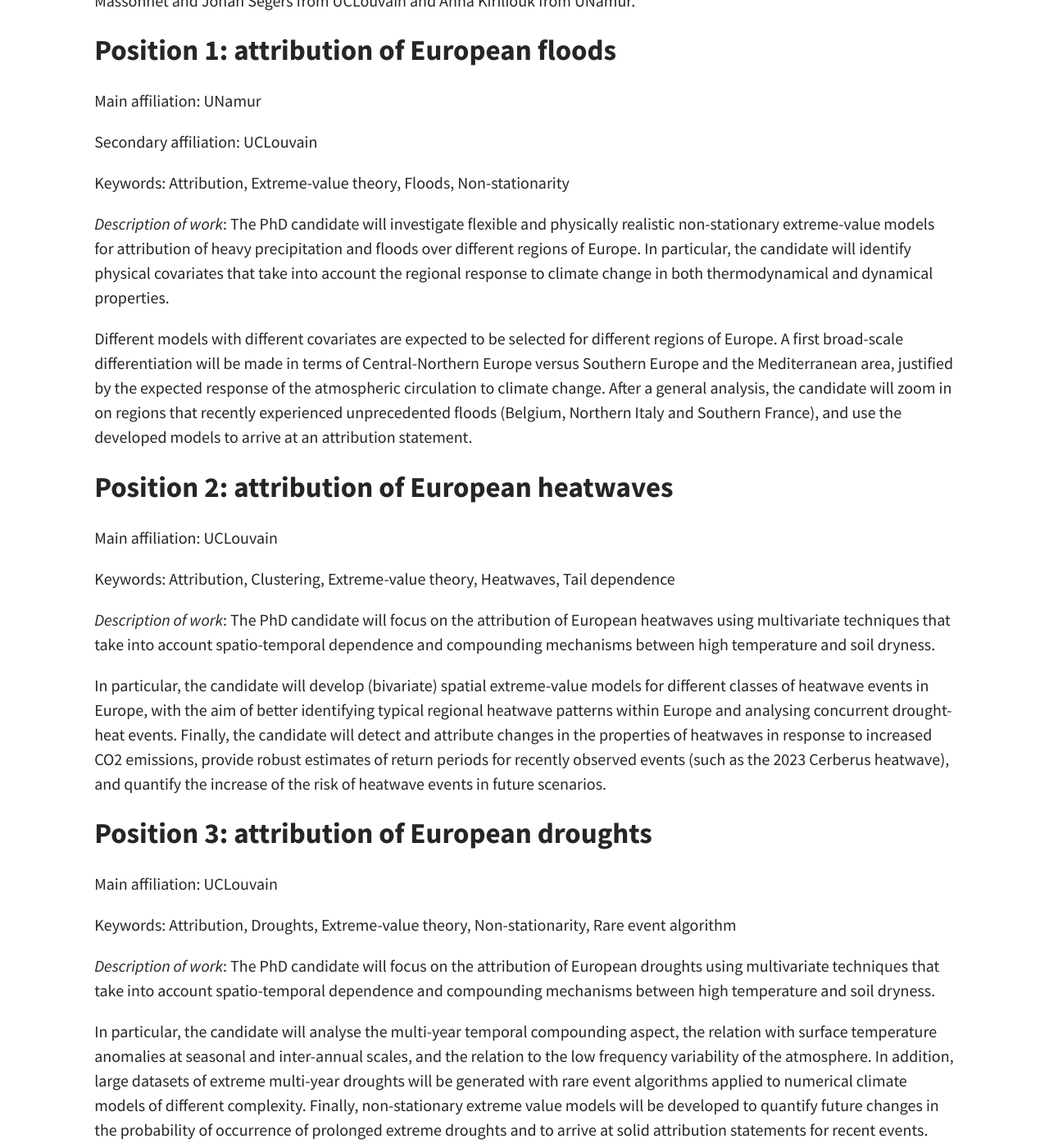
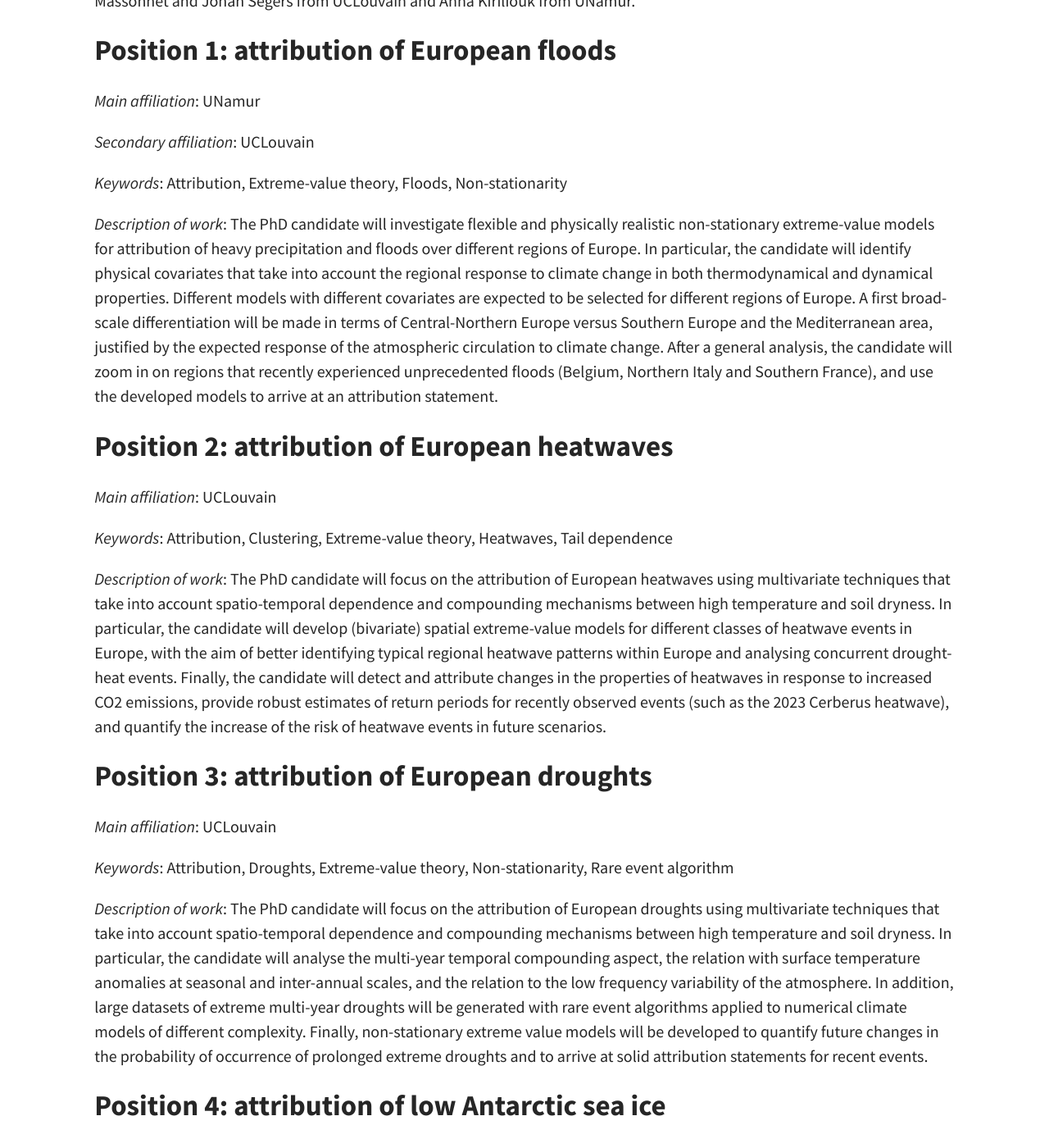
Before and after one commit to frragone/exalt-project.github.io, a Jekyll site: the page built from pages/4_Positions.md, in a window 1280 px wide and 1400 px high, scrolled down 1177 px. Shown: the whole window at 82% size. Built offline with Jekyll 4.4.1, drawn with Linux system fonts in a browser that asks for light colours; a script that is not in the unit is left out; part of the change alters nothing that is shown; some of the changed text lies outside the part shown.

```diff
--- a/pages/4_Positions.md
+++ b/pages/4_Positions.md
@@ -38,19 +38,17 @@ Anna Kiriliouk from UNamur.
 
 ## Position 1: attribution of European floods
 
-Main affiliation: UNamur
+*Main affiliation*: UNamur
 
-Secondary affiliation: UCLouvain
+*Secondary affiliation*: UCLouvain
 
-Keywords: Attribution, Extreme-value theory, Floods, Non-stationarity
+*Keywords*: Attribution, Extreme-value theory, Floods, Non-stationarity
 
 
 *Description of work*: The PhD candidate will investigate flexible and physically realistic non-stationary extreme-value models
 for attribution of heavy precipitation and floods over different regions of Europe. In particular, the
 candidate will identify physical covariates that take into account the regional response to climate change
-in both thermodynamical and dynamical properties.
-
-Different models with different covariates are expected to be selected for different regions of Europe.
+in both thermodynamical and dynamical properties. Different models with different covariates are expected to be selected for different regions of Europe.
 A first broad-scale differentiation will be made in terms of Central-Northern Europe versus Southern
 Europe and the Mediterranean area, justified by the expected response of the atmospheric circulation to
 climate change. After a general analysis, the candidate will zoom in on regions that recently experienced
@@ -59,15 +57,13 @@ arrive at an attribution statement.
 
 ## Position 2: attribution of European heatwaves
 
-Main affiliation: UCLouvain
+*Main affiliation*: UCLouvain
 
-Keywords: Attribution, Clustering, Extreme-value theory, Heatwaves, Tail dependence
+*Keywords*: Attribution, Clustering, Extreme-value theory, Heatwaves, Tail dependence
 
 *Description of work*: The PhD candidate will focus on the attribution of European heatwaves using multivariate techniques
 that take into account spatio-temporal dependence and compounding mechanisms between high
-temperature and soil dryness.
-
-In particular, the candidate will develop (bivariate) spatial extreme-value models for different classes
+temperature and soil dryness. In particular, the candidate will develop (bivariate) spatial extreme-value models for different classes
 of heatwave events in Europe, with the aim of better identifying typical regional heatwave patterns
 within Europe and analysing concurrent drought-heat events. Finally, the candidate will detect and
 attribute changes in the properties of heatwaves in response to increased CO2 emissions, provide robust
@@ -76,15 +72,13 @@ quantify the increase of the risk of heatwave events in future scenarios.
 
 ## Position 3: attribution of European droughts
 
-Main affiliation: UCLouvain
+*Main affiliation*: UCLouvain
 
-Keywords: Attribution, Droughts, Extreme-value theory, Non-stationarity, Rare event algorithm
+*Keywords*: Attribution, Droughts, Extreme-value theory, Non-stationarity, Rare event algorithm
 
 *Description of work*: The PhD candidate will focus on the attribution of European droughts using multivariate techniques
 that take into account spatio-temporal dependence and compounding mechanisms between high
-temperature and soil dryness.
-
-In particular, the candidate will analyse the multi-year temporal compounding aspect, the relation
+temperature and soil dryness. In particular, the candidate will analyse the multi-year temporal compounding aspect, the relation
 with surface temperature anomalies at seasonal and inter-annual scales, and the relation to the low
 frequency variability of the atmosphere. In addition, large datasets of extreme multi-year droughts will
 be generated with rare event algorithms applied to numerical climate models of different complexity.
@@ -95,16 +89,14 @@ for recent events.
 
 ## Position 4: attribution of low Antarctic sea ice
 
-Main affiliation: UCLouvain
+*Main affiliation*: UCLouvain
 
-Secondary affiliation: UNamur
+*Secondary affiliation*: UNamur
 
-Keywords: Attribution, Extreme-value theory, Non-stationariy, Sea ice extent, Tail dependence
+*Keywords*: Attribution, Extreme-value theory, Non-stationariy, Sea ice extent, Tail dependence
 
 *Description of work*: The PhD candidate will use multivariate techniques to obtain better insight in the nature of Antarctic
-extreme sea ice states and to arrive at a robust and precise attribution statement of recent record lows.
-
-Regional aspects are key to understand Antarctic sea ice dynamics. The Southern Ocean is comprised
+extreme sea ice states and to arrive at a robust and precise attribution statement of recent record lows. Regional aspects are key to understand Antarctic sea ice dynamics. The Southern Ocean is comprised
 of several sub-basins. The seasonal development of sea ice, as well as its inter-annual variability, are
 dictated by processes that are basin-specific. The PhD candidate will characterise the tail dependence
 between the sea ice extent in these five sub-basins and select appropriate multivariate extreme-value
@@ -126,7 +118,7 @@ work)
 * access to a high-performance scientific computing environment
 * opportunities to gather experience in teaching and consultancy
 
-The values underlying the staff policy at UCLouvain are described (here)[https://uclouvain.be/en/careers/politique-personnel.html].
+The values underlying the staff policy at UCLouvain are described [here](https://uclouvain.be/en/careers/politique-personnel.html).
 
 **Expected profile**: you are holding a master degree (120 ECTS) in statistics, mathematics, physics,
 climatology, earth sciences, engineering, or a similar domain. Your skills and interests include:
```
